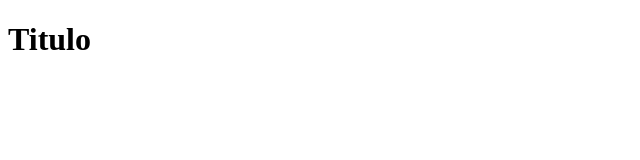
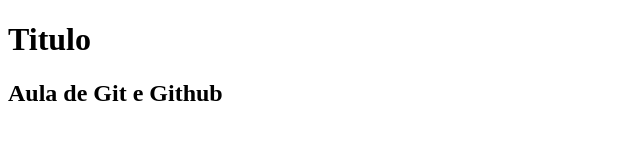
Before and after one commit to vitorbatista1/git_kenzie_aula, a plain HTML site: page index.html in a window 1280 px wide. Shown: the whole page, without its empty margins (0-640 px from the left). Drawn offline with Linux system fonts and the light colour scheme.

Commit message:
Alteração v2

```diff
--- a/index.html
+++ b/index.html
@@ -8,5 +8,6 @@
 </head>
 <body>
     <h1>Titulo</h1>
+    <h2>Aula de Git e Github</h2>
 </body>
 </html>
```
